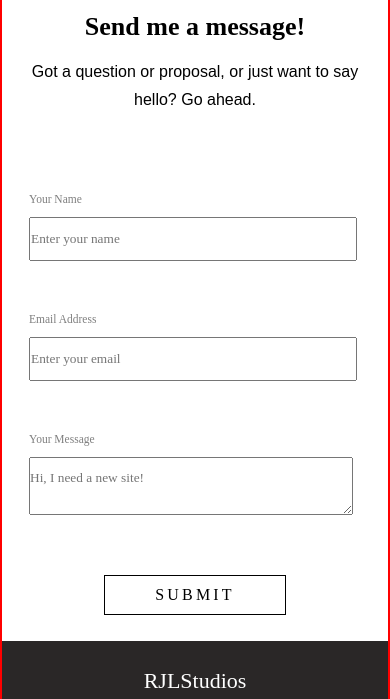
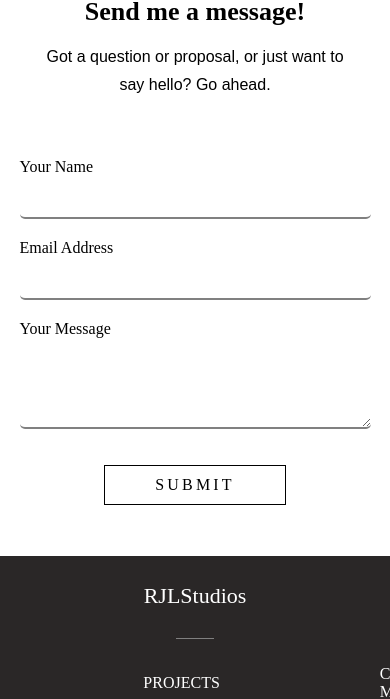
Before and after one commit to RJLStudios/RJLStudios-React-Portfolio-, a React (Create React App) app: page / in a window 390 px wide. Shown: the part 2189-2888 px from the top of the page. Built offline with nearby package versions, Linux system fonts and the light colour scheme; a web font is replaced by a local one.

Commit message:
input form fixes

```diff
--- a/src/App.css
+++ b/src/App.css
@@ -326,62 +326,36 @@ height: 30%;
 .Input-field {
   width: 100%;
   height: 65%;
-}
-
-.Input-form {
-  display: flex;
-  justify-content: space-evenly;
-
-}
-
-.Input-form-A {
 display: flex;
-justify-content: space-evenly;
+justify-content: center;
 }
 
 
 
-.Input-A {
-padding: 1.5em 0px;
+.form-control, .form-control-sm {
+  width: 500px;
+  padding: 10px 0px;
+  border: 2px solid grey;
+  border-top: none;
+  border-right: none;
+  border-left: none;
 }
 
-.Input-B{
-  border: 2px solid;
-padding: 1.5em;
+.form-outline label {
+  display: block;
 }
 
-.Input-label {
-  font-size:  11.5px;
-  opacity: 50%;
+label {
+  padding-bottom: 5px;
 }
+
+.form-outline  {
+  margin-top:  20px;
+}
+
+
 /*NEW INPUT STYLES*/
 
-.Input-textarea {
-  border: 2px solid green;
-  width: 100%;
-  padding: .75rem 0.5rem;
-  border-bottom: 1px solid grey;
-
-}
-.user-name, .user-email{
-  margin-top: 10px;
-  /*padding: 12px 10em 12px 0px;*/
-  padding: 12px 0px;
-}
-
-.user-message {
-  margin-top: 10px;
-  padding: 12px 22em 12px 0px;
-
-}
-
-/*.user-name, .user-email, .user-message {
-  margin-top: 10px;
-  border-top: 0px;
-  border-right: 0px;
-  border-left: 0px;
-  border-bottom: 1px solid grey;
-}*/
 
 .button-wrapper {
   width: 100%;
@@ -500,9 +474,9 @@ li:hover {
 
 /*RESPONSIVE MEDIA RULES*/
 
-@media screen and (max-width:450px){
+@media screen and (max-width:390px){
  body {
-  border: 2px solid red;
+
 }
 
 
@@ -528,36 +502,15 @@ li:hover {
   height: 65%;
 
 }
-.Input-A, .Input-B{
-  width: 90%;
+
+.form-control {
+  width: 90vw;
+  border-radius: 5px;
+  border-top: none;
+  border-right: none;
+  border-left: none;
+  padding: 10px 0px;
 }
-
-.Input-A {
-  margin: 0px 1em;;
-}
-
-.Input-B {
-  border: none;
-  margin-left: -0.5em;
-}
-
-
-
-.user-name, .user-email, .user-message{
-  margin-top: 10px;
-  /*padding: 12px 10em 12px 0px;*/
-  padding: 12px 12em 12px 0px;
-}
-
-
-.Input-form {
-  display: block;
-}
-
-.Input-form-A {
-display: block;
-}
-
 }
 
 @media screen and (max-width:550px){
@@ -565,4 +518,12 @@ display: block;
  .PFP{
   visibility: hidden;
  }
+ .form-control, .form-control-sm {
+  width: 90vw;
+  border-radius: 5px;
+  border-top: none;
+  border-right: none;
+  border-left: none;
+  padding: 10px 0px;
 }
+}
--- a/src/Components/CTO.js
+++ b/src/Components/CTO.js
@@ -1,4 +1,4 @@
-import {react} from "react";
+import { react } from "react";
 
 function CTO() {
   return (
@@ -13,54 +13,48 @@ function CTO() {
         </div>
 
         <div className="Input-field">
-          <form className='Email-form' action='mailto::Richardkelly1612@hotmail.com'>
-          <div className="Input-form">
-            <div className="Input-A">
-            <span className='Input-label'>Your Name</span>
-              <div className="Input-wrapper">
+          <form
+            className="Email-form"
+            action="mailto::Richardkelly1612@hotmail.com"
+          >
+            <div class="form-outline">
+            <label class="form-label" for="formControlLg">
+                Your Name
+              </label>
+              <input
+                type="text"
+                id="formControlLg"
+                class="form-control form-control-lg"
+              />
 
-                <input className='Input-textarea'
-                  type="text"
-                  id="user-name"
-                  class="user-name"
-                  placeholder="Enter your name"
-                ></input>
-              </div>
             </div>
 
-            <div className="Input-A">
-              <span className='Input-label'>Email Address</span>
-              <div className="Input-wrapper">
-              <input className='Input-textarea'
-                type="email"
-                id="email-address"
-                class="user-email"
-                name="email-address"
-                placeholder="Enter your email"
-              ></input>
-              </div>
+            <div class="form-outline">
+            <label class="form-label" for="formControlDefault">
+                Email Address
+              </label>
+              <input type="text" id="formControlDefault" class="form-control" />
+
             </div>
-          </div>
 
-          <div className="Input-form-A">
-            <div className="Input-B">
-              <span className='Input-label'>Your Message</span>
-              <div className="Input-wrapper">
+            <div class="form-outline">
+            <label class="form-label" for="textArea">
+                Your Message
+              </label>
               <textarea
-                rows='2'
                 type="text"
-                id="user-message"
-                class="user-message"
-                name="user-message"
-                placeholder="Hi, I need a new site!"
-              ></textarea>
-              </div>
+                id="formControlSm"
+                class="form-control form-control-sm"
+                rows='4'
+              />
+
             </div>
-          </div>
 
-          <div className='button-wrapper'>
-          <submit className="button" type='submit' value='submit'>SUBMIT</submit>
-          </div>
+            <div className="button-wrapper">
+              <submit className="button" type="submit" value="submit">
+                SUBMIT
+              </submit>
+            </div>
           </form>
         </div>
       </div>
```
